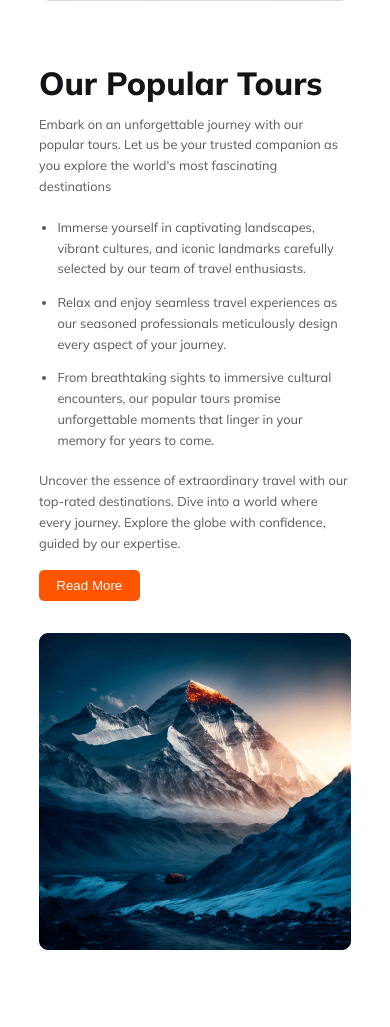
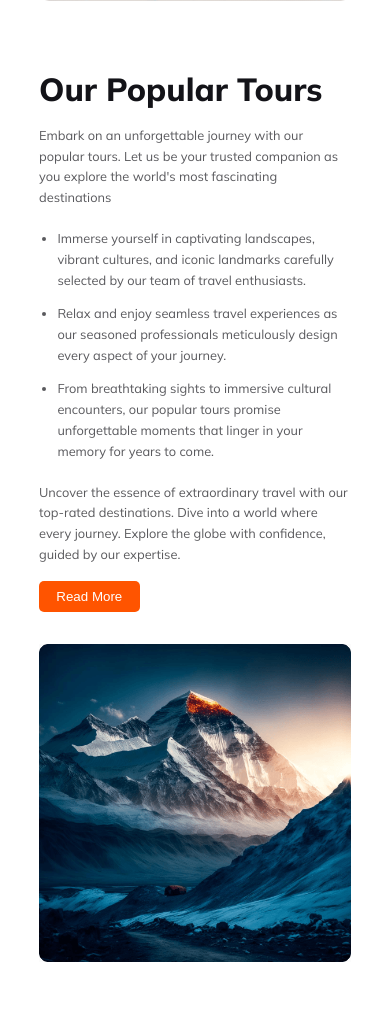
Before and after one commit to RafiulAlamRami/roam, a plain HTML site: page index.html in a window 390 px wide. Shown: the part 668-1695 px from the top of the page. Drawn offline with Linux system fonts and the light colour scheme.

Commit message:
update popular section design

```diff
--- a/style.css
+++ b/style.css
@@ -184,9 +184,14 @@ font-size: 2.5rem;
   line-height: 2.6rem;
 }
 
+.popular-content{
+  width: 50%;
+}
+
 .popular-title{
   font-size: 4rem;
   font-weight: 800;
+  line-height: 1em;
   color: rgb(19, 19, 24);
   padding-bottom: 2.5rem;
 }
@@ -222,11 +227,15 @@ font-size: 2.5rem;
 }
 
 .popular-img{
+  width: 50%;
 }
 
 .popular-tour-img{
-  height: 55em;
-  /* width: 45em; */
+  height: 60rem;
+  width: 100%;
+  background-position: center;
+  background-size: cover;
+  background-repeat: no-repeat;
 }
 
 /* Destination section */
@@ -706,6 +715,15 @@ font-size: 2.5rem;
     line-height: 2.6rem; */
 
   }
+
+  .popular-content{
+    width: 100%;
+  }
+
+  .popular-img{
+    width: 100%;
+  }
+
   .popular-tour-img{
     height: 100%;
     width: 100%;
```
